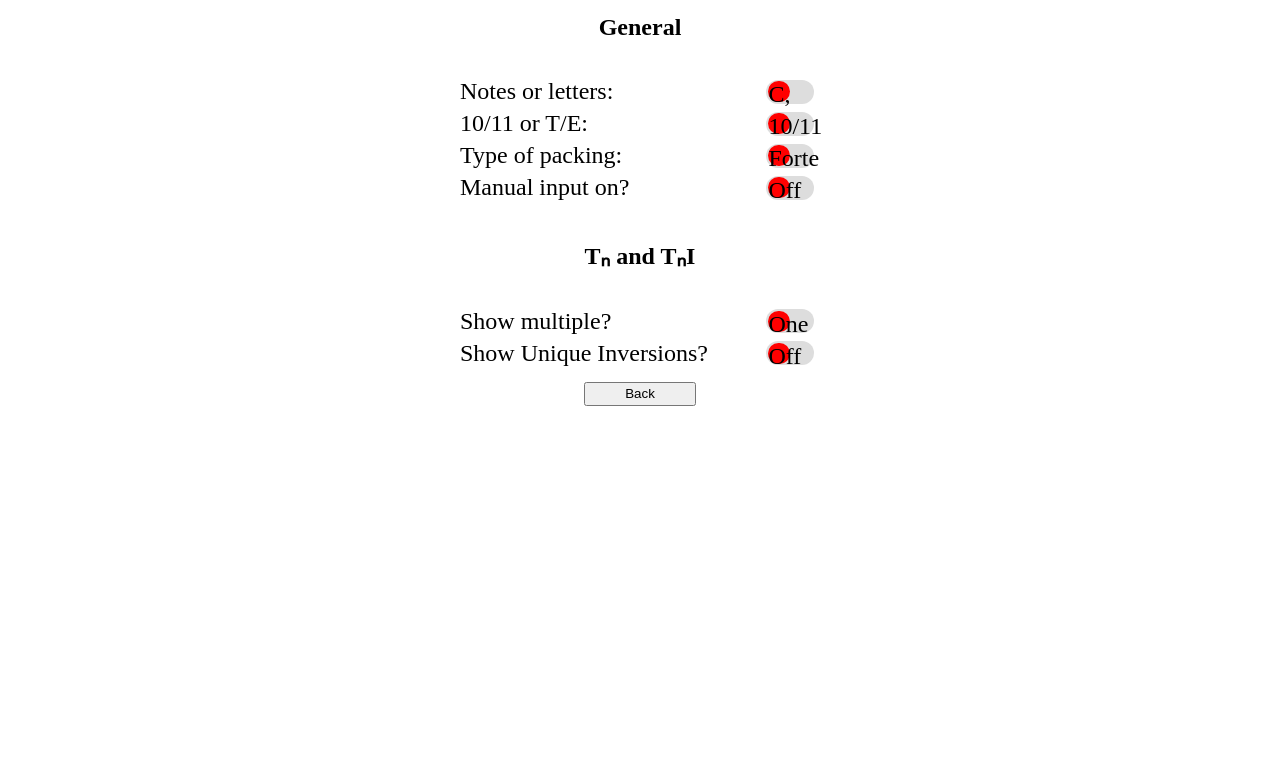
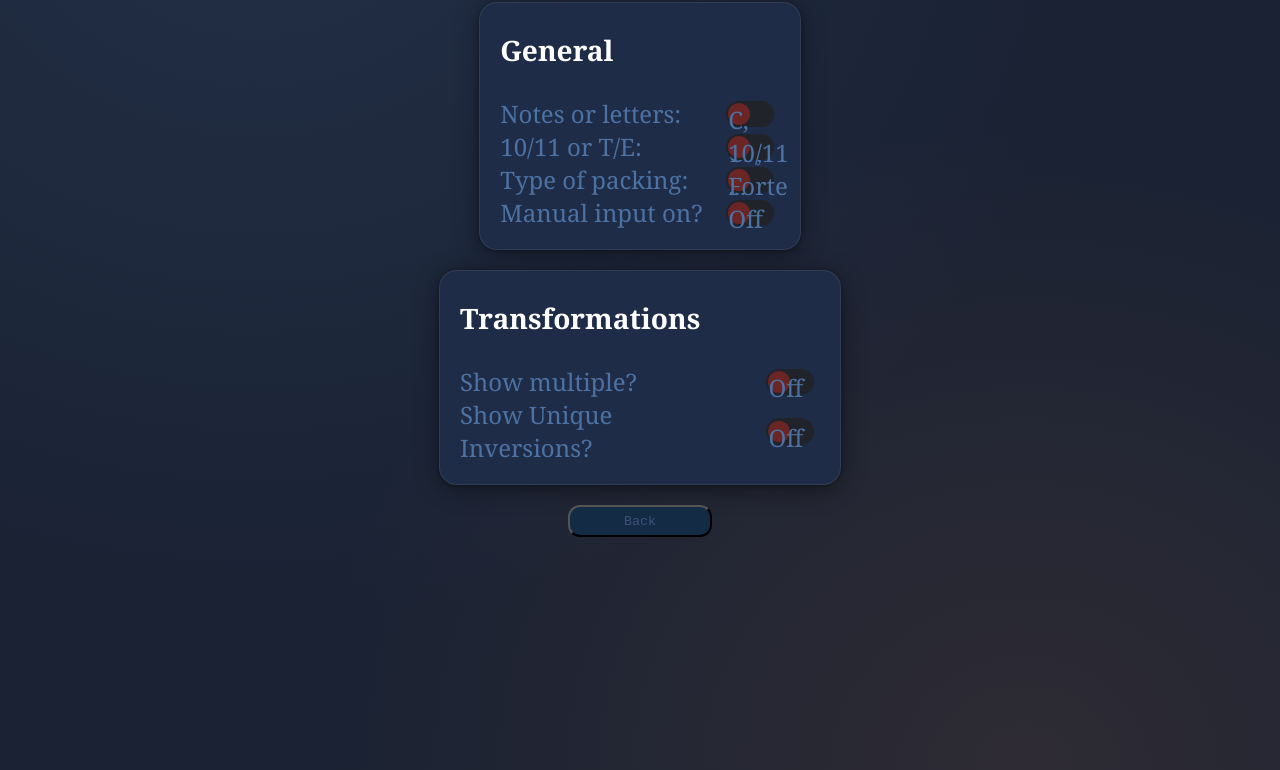
Before and after one commit to ast173/PitchClassSet, a website: page settings/settings.html in a window 1280 px wide. Shown: the part 150-920 px from the top of the page. Before the commit the page ends 800 px from the top, so only its background shows below. Drawn offline with Linux system fonts and the light colour scheme.

Commit message:
Expanded css style to the settings page, but I actually staged the files this time

```diff
--- a/settings/settings.html
+++ b/settings/settings.html
@@ -13,44 +13,48 @@
 
     <body>
         <h1>Settings</h1>
-        <h4>General</h4>
+        <div class="card">
+            <h3>General</h3>
             <div class="settings-row">
-            <label>Notes or letters:</label>
+                <label class="text">Notes or letters:</label>
                 <input type="checkbox" id="notes-number" class="toggle">
                 <label for="notes-number"></label>
             </div>
 
             <div class="settings-row">
-            <label>10/11 or T/E:</label>
+                <label class="text">10/11 or T/E:</label>
                 <input type="checkbox" id="ten-eleven" class="toggle">
                 <label for="ten-eleven"></label>
             </div>
 
             <div class="settings-row">
-            <label>Type of packing:</label>
+                <label class="text">Type of packing:</label>
                 <input type="checkbox" id="forte-rahn" class="toggle">
                 <label for="forte-rahn"></label>
             </div>
 
             <div class="settings-row">
-            <label>Manual input on?</label>
+                <label class="text">Manual input on?</label>
                 <input type="checkbox" id="manual-input" class="toggle">
                 <label for="manual-input"></label>
             </div>
+        </div>
 
-        <h4>Tₙ and TₙI</h4>
+        <div class="card">
+            <h3>Transformations</h3>
             <div class="settings-row">
-            <label>Show multiple?</label>
+                <label class="text">Show multiple?</label>
                 <input type="checkbox" id="show-multiple" class="toggle">
                 <label for="show-multiple"></label>
             </div>
 
             <div class="settings-row">
-            <label>Show Unique Inversions?</label>
+                <label class="text">Show Unique Inversions?</label>
                 <input type="checkbox" id="show-unique" class="toggle">
                 <label for="show-unique"></label>
             </div>
+        </div>
 
-        <button id="back" onclick="location.href='../index.html'">Back</button>
+        <button id="back" class="btn" onclick="location.href='../index.html'">Back</button>
     </body>
 </html>
--- a/settings/style2.css
+++ b/settings/style2.css
@@ -1,23 +1,101 @@
 :root {
-    --font: "Segoe UI", Tahoma, Geneva, Verdana, serif;
+    --font: "Lora", Georgia, serif;
+    --font-mono: "Fira Code", monospace;
+
+    --pc-btn-color: #fff;
+    --pc-btn-bg: linear-gradient(#3b4a57, #1f2a33);
+    --pc-btn-hover-color: #989d9f;
+    --pc-btn-hover-bg: linear-gradient(#254255, #152029);
+    --pc-btn-active-color: #4e4f50;
+    --pc-btn-active-bg: linear-gradient(#252f40, #121d27);
+
+    --title-color: #fff;
+    --subtitle-color: #505878;
+
+    --body-bg: #1a2233;
+
+    --card-color: #4c72a4;
+    --card-bg: #1f2c47;
+    --card-bg-hover: #232f47;
+
+    --btn-color: #3f5177;
+    --btn-bg: #142b46;
+    --btn-bg-hover: #1c3047;
+
+    --input-bg: #20232a;
+    --font-color: #dad6d6;
+
+    --focus-border-color: #4c72a4;
+
+    --radius-sm: 6px;
+    --radius-md: 12px;
+    --radius-lg: 18px;
+
+    --border-subtle: rgba(255,255,255,0.06);
+    --border-card: rgba(255,255,255,0.08);
+    --shadow-card: 0 4px 24px rgba(0,0,0,0.4), 0 1px 4px rgba(0,0,0,0.3);
+    --shadow-card-hover: 0 8px 32px rgba(0,0,0,0.5), 0 2px 8px rgba(0,0,0,0.35);
+}
+
+h1 {
+    color: var(--title-color);
+    border-bottom: 1px solid var(--border-subtle);
+    margin-bottom: 1rem;
 }
 
 body {
     display: flex;
     flex-direction: column;
     align-items: center;
-    gap: 5px;
     font-size: 150%;
+
+    background: var(--body-bg);
+    min-height: 100vh;
+    padding: 2.5rem 1.5rem 4rem;
+    background-image:
+        radial-gradient(ellipse at 20% 0%, rgba(74,111,165,0.18) 0%, transparent 60%),
+        radial-gradient(ellipse at 80% 100%, rgba(224,123,57,0.1) 0%, transparent 50%);
 }
 
-button {
-    width: 7rem;
-    height: 1.5rem;
+/* inputs */
+.btn {
+    width: 9rem;
+    height: 2rem;
+    color: var(--btn-color);
+    background-color: var(--btn-bg);
+    font-family: var(--font-mono);
+    border-radius: var(--radius-md);
 }
 
-.settings {
-    display: flex;
-    flex-direction: column;
+.btn:hover {
+    background-color: var(--btn-bg-hover);
+}
+
+/* cards */
+.card {
+    background-color: var(--card-bg);
+    color: var(--card-color);
+    font-family: var(--font);
+
+    border-radius: var(--radius-lg);
+    margin-bottom: 1.25rem;
+    border: 1px solid var(--border-card);
+    box-shadow: var(--shadow-card);
+    padding: 1.25rem 1.25rem;
+    padding-top: 0;
+}
+
+.card:hover {
+    box-shadow: var(--shadow-card-hover);
+    background-color: var(--card-bg-hover);
+}
+
+.card h3 {
+    color: var(--title-color);
+}
+
+.card label.text {
+    margin-right: 1rem;
 }
 
 .settings-row {
@@ -28,34 +106,43 @@ button {
     max-width: 15em
 }
 
-#back {
-    margin-top: 10px;
-}
 
-input[type="checkbox"].toggle {
+
+
+
+
+
+
+
+
+
+
+
+/* toggle sliders */
+.card input[type="checkbox"].toggle {
     opacity: 0;
     width: 0;
     height: 0;
 }
 
-input[type="checkbox"].toggle + label {
+.card input[type="checkbox"].toggle + label {
     display: flex;
     position: relative;
     align-items: center;
     cursor: pointer;
 }
 
-input[type="checkbox"].toggle + label::before {
+.card input[type="checkbox"].toggle + label::before {
     content: "";
     width: 2em;
-    height: 1em;
+    height: 1.1em;
     border-radius: 1em;
     margin-right: 0.25em;
 
-    background-color: #ddd;
+    background-color: var(--input-bg);
 }
 
-input[type="checkbox"].toggle + label::after {
+.card input[type="checkbox"].toggle + label::after {
     content: "";
     position: absolute;
 
@@ -64,15 +151,16 @@ input[type="checkbox"].toggle + label::after {
     height: 0.9em;
     border-radius: 1em;
 
-    background-color: red;
+    background-color: #6b2525;
     transition: 200ms ease-in-out;
 }
 
-input[type="checkbox"].toggle:checked + label::after {
+.card input[type="checkbox"].toggle:checked + label::after {
     transform: translateX(100%);
-    background-color: green;
+    background-color: #41642c
 }
 
+/* variables */
 #notes-number + label::after {
     content: "C, C#, ...";
 }
@@ -97,18 +185,14 @@ input[type="checkbox"].toggle:checked + label::after {
     content: "Rahn";
 }
 
-#show-multiple + label::after {
-    content: "One";
-}
-
-#show-multiple:checked + label::after {
-    content: "Many";
-}
-
-#manual-input + label::after, #show-unique + label::after {
+#manual-input + label::after,
+#show-multiple + label::after,
+#show-unique + label::after {
     content: "Off";
 }
 
-#manual-input:checked + label::after, #show-unique:checked + label::after {
+#manual-input:checked + label::after,
+#show-multiple:checked + label::after,
+#show-unique:checked + label::after {
     content: "On";
 }
--- a/style.css
+++ b/style.css
@@ -128,6 +128,7 @@ body {
     height: 2rem;
     color: var(--btn-color);
     background-color: var(--btn-bg);
+    font-family: var(--font-mono);
     border-radius: var(--radius-md);
 }
 
```
Lines whose indentation alone changed are shown as unchanged.
